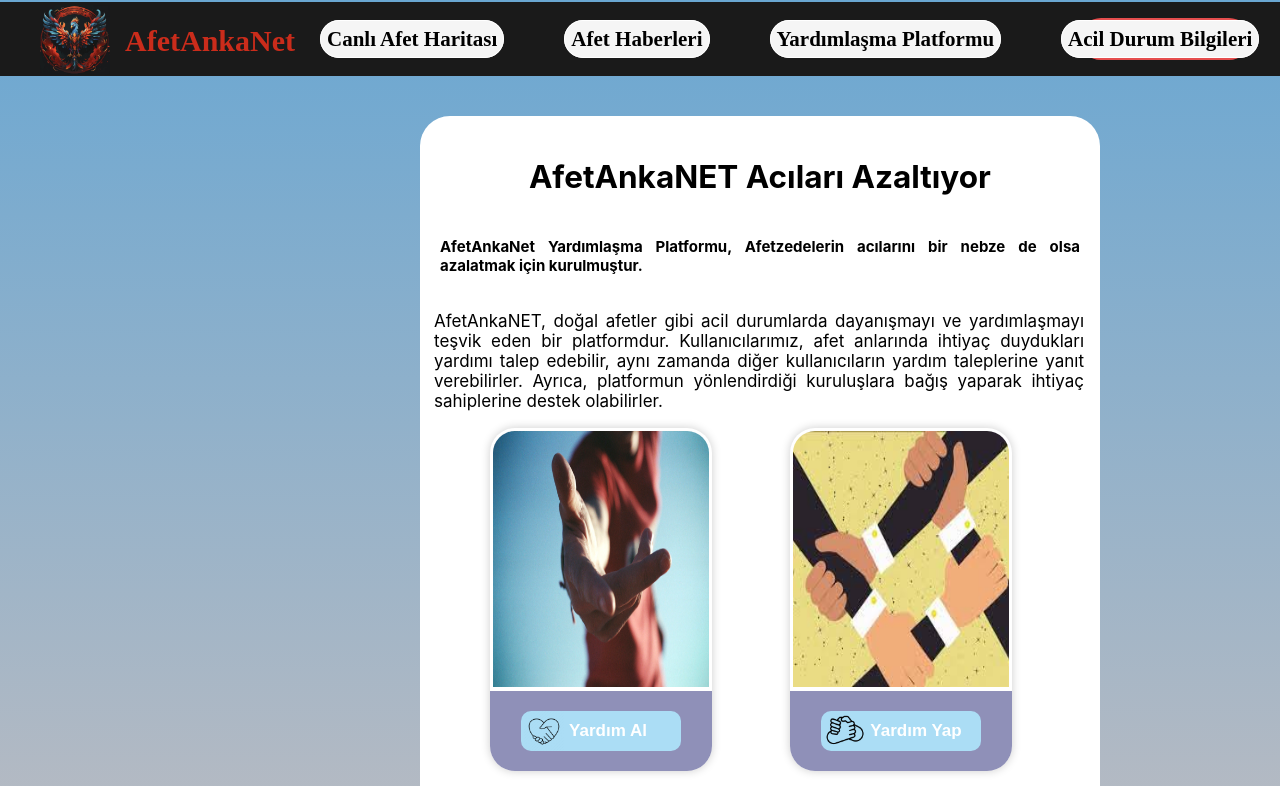
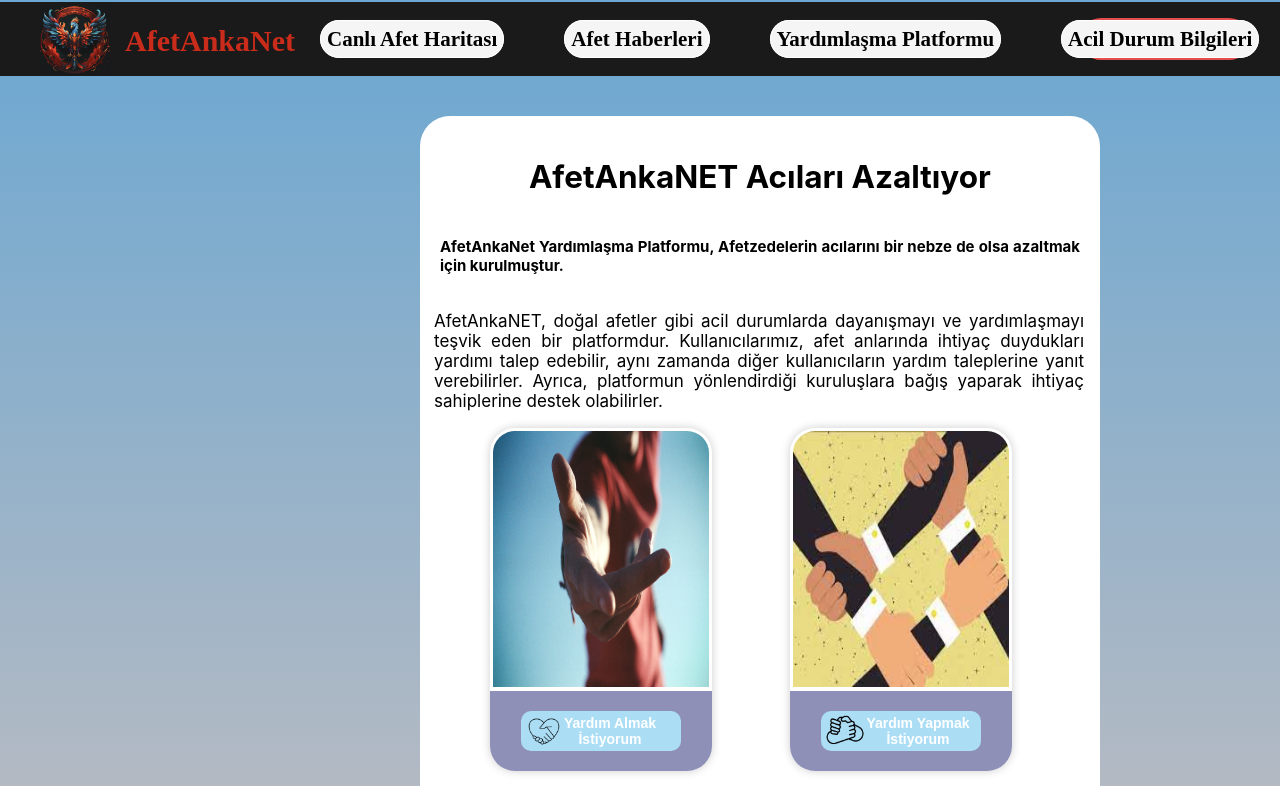
Before and after one commit to tolgacatak/login-signup, a React (Create React App) app: page /yardimlasma-platformu in a window 1280 px wide. Shown: the top 786 px of the page. Built offline with nearby package versions, Linux system fonts and the light colour scheme.

Commit message:
HElping platform error fix

```diff
--- a/src/Components/YardimlasmaPlatformu/YardimlasmaAnaSayfa.jsx
+++ b/src/Components/YardimlasmaPlatformu/YardimlasmaAnaSayfa.jsx
@@ -14,7 +14,7 @@ const YardimlasmaAnaSayfa = () => {
             </div>
             <div className="yardimlasma-kucuk-yazi">
                 <p>
-                    <b>AfetAnkaNet Yardımlaşma Platformu, Afetzedelerin acılarını bir nebze de olsa azalatmak için kurulmuştur.</b>
+                    <b>AfetAnkaNet Yardımlaşma Platformu, Afetzedelerin acılarını bir nebze de olsa azaltmak için kurulmuştur.</b>
                 </p>
             </div>
             <div className="yardimlasma-paragraf">
--- a/src/Components/YardimlasmaPlatformu/YardımCard/YardımAl/YardimAl.css
+++ b/src/Components/YardimlasmaPlatformu/YardımCard/YardımAl/YardimAl.css
@@ -53,8 +53,8 @@
     margin-right: 115px;
 }
 .yardimal-button p{
-    font-size: 17px;
+    font-size: 14px;
     font-weight: 600;
     color: #ffffff;
-    margin-left: 14px;
+    margin-left: 18px;
 }
--- a/src/Components/YardimlasmaPlatformu/YardımCard/YardımAl/YardimAl.jsx
+++ b/src/Components/YardimlasmaPlatformu/YardımCard/YardımAl/YardimAl.jsx
@@ -11,7 +11,7 @@ const YardimAl = () => {
         <div className="yardimal-button">
         <img src={yardim} alt="" />
             <button>
-                <p>Yardım Al</p>
+                <p>Yardım Almak İstiyorum</p>
             </button>
         </div>
     </div>
--- a/src/Components/YardimlasmaPlatformu/YardımCard/YardımYap/YardimYap.css
+++ b/src/Components/YardimlasmaPlatformu/YardımCard/YardımYap/YardimYap.css
@@ -50,8 +50,8 @@
     margin-right: 113px;
 }
 .yardimyap-button p{
-    font-size: 17px;
+    font-size: 14px;
     font-weight: 600;
     color: #ffffff;
-    margin-left: 30px;
+    margin-left: 34px;
 }
--- a/src/Components/YardimlasmaPlatformu/YardımCard/YardımYap/YardimYap.jsx
+++ b/src/Components/YardimlasmaPlatformu/YardımCard/YardımYap/YardimYap.jsx
@@ -11,7 +11,7 @@ const YardimYap = () => {
         <div className="yardimyap-button">
         <img src={yardim} alt="" />
             <button>
-                <p>Yardım Yap</p>
+                <p>Yardım Yapmak İstiyorum</p>
             </button>
         </div>
 
```
